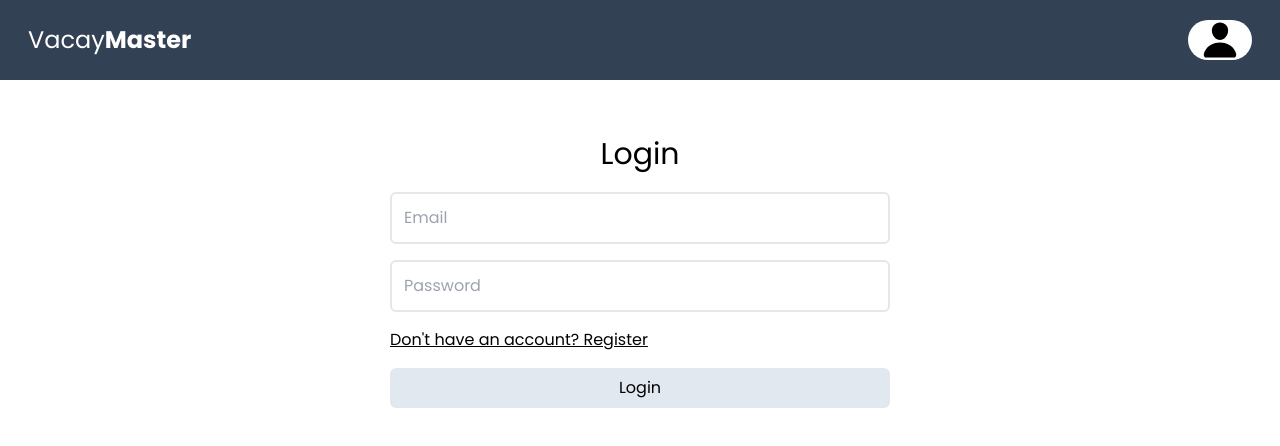
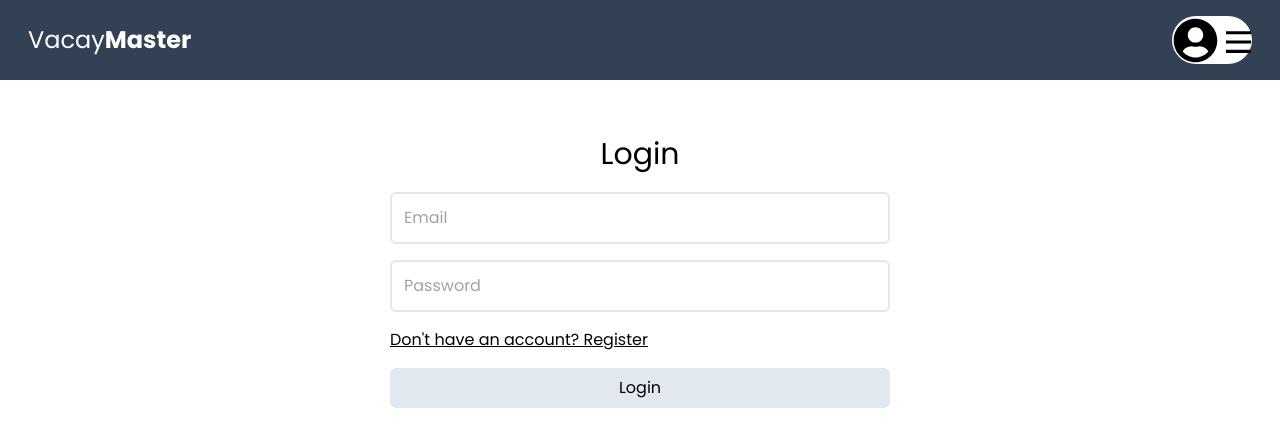
Before and after one commit to joseph-lang7/Vacay-Master, a React (Vite) app in the folder client/: page /login in a window 1280 px wide. Shown: the top 446 px of the page. Built offline with nearby package versions, Linux system fonts and the light colour scheme.

Commit message:
Implement logout functionality

```diff
--- a/client/src/components/Nav.jsx
+++ b/client/src/components/Nav.jsx
@@ -1,7 +1,9 @@
 import profileIcon from "/profileIcon.svg";
 import { useState } from "react";
-import { useSelector } from "react-redux";
+import { useSelector, useDispatch } from "react-redux";
 import { Link } from "react-router-dom";
+import menu from "/menu.svg";
+import { setLogout } from "../redux/state";
 const Nav = () => {
   const [dropdown, setDropdown] = useState(false);
   const user = useSelector((state) => state.user);
@@ -15,6 +17,7 @@ const Nav = () => {
     { label: "Login", href: "/login" },
     { label: "Register", href: "/register" },
   ];
+  const dispatch = useDispatch();
   return (
     <nav className="w-screen h-20 bg-slate-700 flex items-center px-7 justify-between">
       <div className="text-white text-2xl">
@@ -22,17 +25,37 @@ const Nav = () => {
       </div>
       <button
         onClick={() => setDropdown(!dropdown)}
-        className="w-16 bg-white h-10 rounded-full flex justify-center items-center "
+        className="w-20 bg-white h-12 rounded-full flex items-center gap-2 justify-center"
       >
-        <img src={profileIcon} className="w-[40px] h-[40px]" />
+        {!user && (
+          <img
+            src={profileIcon}
+            className="w-[45px] h-[45px] rounded-full"
+            alt="Profile photo"
+          />
+        )}
+        {user && (
+          <img
+            src={`http://localhost:3001/${user.profileImagePath.replace(
+              "public",
+              ""
+            )}`}
+            alt="Profile photo"
+            className="w-[45px] h-[45px] rounded-full object-cover"
+          />
+        )}
+        <img src={menu} className="w-[25px] h-[25px]" alt="Menu icon" />
         {dropdown && user && (
-          <div className="absolute bg-slate-700 text-white h-auto p-5 w-auto  translate-y-36">
+          <div className="absolute bg-slate-700 text-white h-auto p-5 w-auto  translate-y-40">
             <ul className="flex flex-col gap-4">
               {authenticatedDropdownItems.map((dropdownItem) => (
                 <li key={dropdownItem.href}>
                   <Link to={dropdownItem.href}>{dropdownItem.label}</Link>
                 </li>
               ))}
+              <li key="logout" onClick={() => dispatch(setLogout())}>
+                <Link to="/login">Logout</Link>
+              </li>
             </ul>
           </div>
         )}
--- a/client/src/redux/state.js
+++ b/client/src/redux/state.js
@@ -12,8 +12,12 @@ export const userSlice = createSlice({
       state.user = action.payload.user;
       state.token = action.payload.token;
     },
+    setLogout: (state) => {
+      state.user = null;
+      state.token = null;
+    },
   },
 });
 
-export const { setLogin } = userSlice.actions;
+export const { setLogin, setLogout } = userSlice.actions;
 export default userSlice.reducer;
```
Also changed, not shown: client/public/menu.svg (added), client/public/profileIcon.svg.
